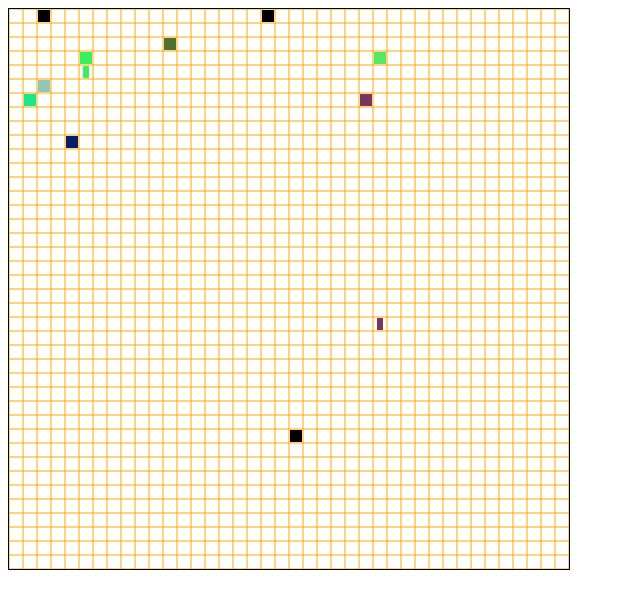
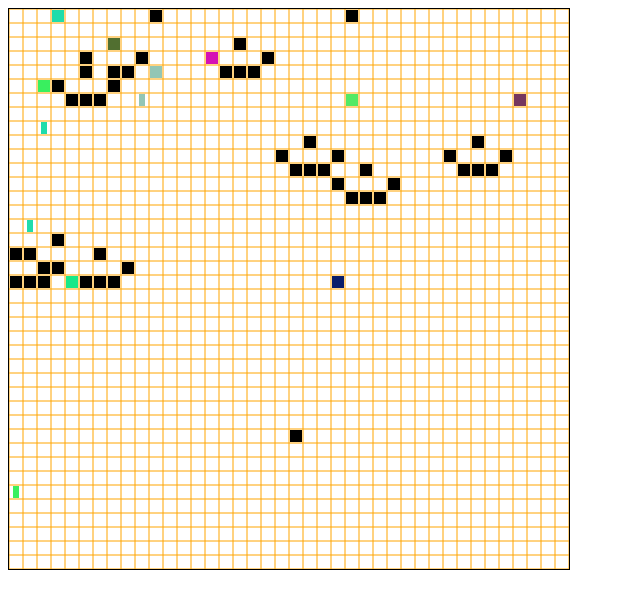
Before and after one commit to andytwofish/AndyHtml, a plain HTML site: page bee/bee.html in a window 1280 px wide. Shown: the whole page, without its empty margins (0-640 px from the left). Drawn offline with Linux system fonts and the light colour scheme.

Commit message:
shield ok

```diff
--- a/bee/bee.html
+++ b/bee/bee.html
@@ -16,6 +16,131 @@
 
 const canvas = document.getElementById('_Canvas');
 const ctx = canvas.getContext('2d');
+
+class ShieldTank{
+    shieldGenerated = 0 ;
+static CELL_SIZE = 14 ;
+    shield = true ;
+    h = 0 ;
+    row = Math.floor(Math.random()*39) ;
+    col = Math.floor(Math.random()*39) ;
+    red = 0 ;
+    green = 0 ;
+    blue = 0 ;
+    life = true ;
+
+    drawCell(){
+        ctx.fillStyle = `rgb(${this.red},${this.green},${this.blue})` ;
+        ctx.fillRect( this.col*ShieldTank.CELL_SIZE+1, this.row*ShieldTank.CELL_SIZE+1, ShieldTank.CELL_SIZE-2, ShieldTank.CELL_SIZE-2 ) ;
+        if (this.shield){
+            ctx.fillRect( (this.col-2)*ShieldTank.CELL_SIZE+1, (this.row+1)*ShieldTank.CELL_SIZE+1, ShieldTank.CELL_SIZE-2, ShieldTank.CELL_SIZE-2 ) ;
+            ctx.fillRect( (this.col-1)*ShieldTank.CELL_SIZE+1, (this.row+2)*ShieldTank.CELL_SIZE+1, ShieldTank.CELL_SIZE-2, ShieldTank.CELL_SIZE-2 ) ;
+            ctx.fillRect( this.col*ShieldTank.CELL_SIZE+1, (this.row+2)*ShieldTank.CELL_SIZE+1, ShieldTank.CELL_SIZE-2, ShieldTank.CELL_SIZE-2 ) ;
+            ctx.fillRect( (this.col+1)*ShieldTank.CELL_SIZE+1, (this.row+2)*ShieldTank.CELL_SIZE+1, ShieldTank.CELL_SIZE-2, ShieldTank.CELL_SIZE-2 ) ;
+            ctx.fillRect( (this.col+2)*ShieldTank.CELL_SIZE+1, (this.row+1)*ShieldTank.CELL_SIZE+1, ShieldTank.CELL_SIZE-2, ShieldTank.CELL_SIZE-2 ) ;
+        }
+    }
+    cleanCell(){
+        ctx.fillStyle = `rgb(255,255,255)` ;
+        ctx.fillRect( this.col*ShieldTank.CELL_SIZE+1, this.row*ShieldTank.CELL_SIZE+1,ShieldTank.CELL_SIZE-2, ShieldTank.CELL_SIZE-2 ) ;
+        ctx.fillRect( (this.col-2)*ShieldTank.CELL_SIZE+1, (this.row+1)*ShieldTank.CELL_SIZE+1, ShieldTank.CELL_SIZE-2, ShieldTank.CELL_SIZE-2 ) ;
+        ctx.fillRect( (this.col-1)*ShieldTank.CELL_SIZE+1, (this.row+2)*ShieldTank.CELL_SIZE+1, ShieldTank.CELL_SIZE-2, ShieldTank.CELL_SIZE-2 ) ;
+        ctx.fillRect( this.col*ShieldTank.CELL_SIZE+1, (this.row+2)*ShieldTank.CELL_SIZE+1, ShieldTank.CELL_SIZE-2, ShieldTank.CELL_SIZE-2 ) ;
+        ctx.fillRect( (this.col+1)*ShieldTank.CELL_SIZE+1, (this.row+2)*ShieldTank.CELL_SIZE+1, ShieldTank.CELL_SIZE-2, ShieldTank.CELL_SIZE-2 ) ;
+        ctx.fillRect( (this.col+2)*ShieldTank.CELL_SIZE+1, (this.row+1)*ShieldTank.CELL_SIZE+1, ShieldTank.CELL_SIZE-2, ShieldTank.CELL_SIZE-2 ) ;
+    }
+
+
+    //傳入被攻的位置，
+    //傳出boolean  true:有打到  false:沒打到
+    attack( row, col ) {
+        if (this.shield){
+            if ( row==this.row+1&&col==this.col-2 ){
+                this.shield = false ;
+                return true;
+            }
+            if ( row==this.row+2&&col==this.col-1 ){
+                this.shield = false ;
+                return true;
+            }
+            if ( row==this.row+2&&col==this.col ){
+                this.shield = false ;
+                return true;
+            }
+            if ( row==this.row+2&&col==this.col+1 ){
+                this.shield = false ;
+                return true;
+            }
+            if ( row==this.row+1&&col==this.col+2 ){
+                this.shield = false ;
+                return true;
+            }
+        }
+        if ( row==this.row&&col==this.col ){
+            this.life = false ;
+            return true;
+        }
+        return false ;
+    }
+
+    move(){
+        if (this.shield){
+            this.shieldGenerated = 0 ;
+        }else{
+            this.shieldGenerated+=1 ;
+        }
+        this.cleanCell() ;
+        let i = Math.floor(Math.random()*2) ;
+        if (i==0){
+            this.h = Math.floor(Math.random()*4)-1 ;
+        }else{
+            this.h = Math.floor(Math.random()*2) ;
+            if (this.h==0){
+                this.h = -1 ;
+            }
+        }
+        if (i==0){
+
+            this.row+=this.h ;
+        }else{
+            this.col+=this.h ;
+        }
+        if (this.row<0){
+            this.row = 0  ;
+        }
+        if (this.shield){
+            if (this.row>19-2){
+                this.row = 19-2 ;
+            }
+        }else{
+            if (this.row>19){
+                this.row = 19 ;
+            }
+        }
+        if (this.col<0){
+            this.col = 0 ;
+        }
+        if (this.col>39){
+            this.col = 39 ;
+        }
+        if ( this.shieldGenerated>19 ) {
+            this.shield = true ;
+        }
+        this.drawCell() ;
+        for (let i=0;i<tanks.length;i++){
+            if ( tanks[i].row==myTank.row&&tanks[i].col==myTank.col ){
+                tanks.splice(i,1) ;
+                if (tanks.length==0){
+                    console.log("ture:0") ;
+                }else{
+                    console.log(`false:${tanks.length}`) ;
+                }
+                return ;
+            }
+        }
+    }
+}
+
 
 class BabyTank{
     static CELL_SIZE = 14 ;
@@ -78,7 +203,11 @@ class BabyTank{
         }
         if ( Math.floor(Math.random()*40)<=0 ) {
             tanks [tanks.length] = new Tank () ;
-            console.log(tanks) ;
+            tanks [tanks.length-1].row = this.row+=1 ;
+            tanks [tanks.length-1].col = this.col ;
+        }
+        if ( Math.floor(Math.random()*40)<=0 ) {
+            tanks [tanks.length] = new ShieldTank () ;
             tanks [tanks.length-1].row = this.row+=1 ;
             tanks [tanks.length-1].col = this.col ;
         }
@@ -345,6 +474,7 @@ class MyBullet{
 
             for (let i=0;i<tanks.length;i++){
                 if ( tanks[i].attack( this.row, this.col ) ) {
+                    this.life = false ;
                     return ;
                 }
                 // if ( tanks[i].row==this.row&&tanks[i].col==this.col ){
@@ -368,8 +498,11 @@ let tanks = [] ;
 for (let i=0;i<0;i++){
     tanks [tanks.length] = new Tank () ;
 }
-for (let i=0;i<2;i++){
+for (let i=0;i<3;i++){
     tanks [tanks.length] = new BabyTank () ;
+}
+for (let i=0;i<0;i++){
+    tanks [tanks.length] = new ShieldTank () ;
 }
 Tank.drawBackground () ;
 let countDown = 3000 ;
@@ -389,6 +522,11 @@ function run() {
     }else{
         ctx.font = "80px Arial";
         ctx.fillText("GAME OVER",20,350);
+
+    }
+    if (tanks.length==0){
+        ctx.font = "200px Arial";
+        ctx.fillText("WIN",50,350 );
     }
     myTank.cleanMyCell () ;
     myTank.drawMyCell () ;
```
